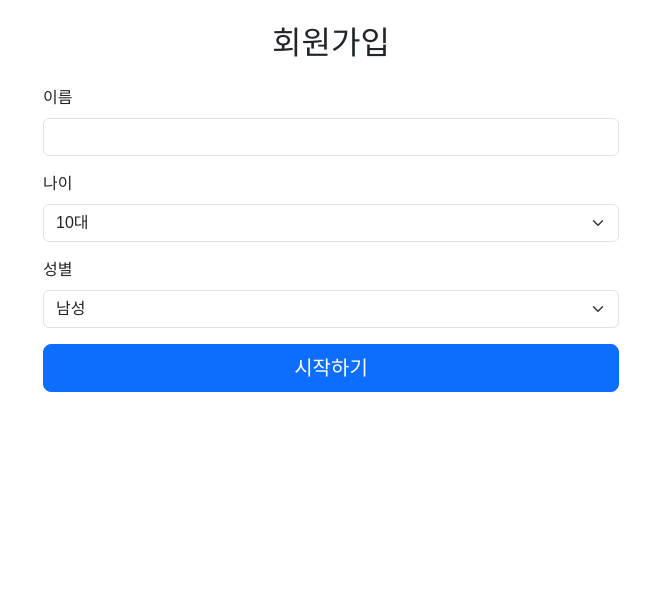
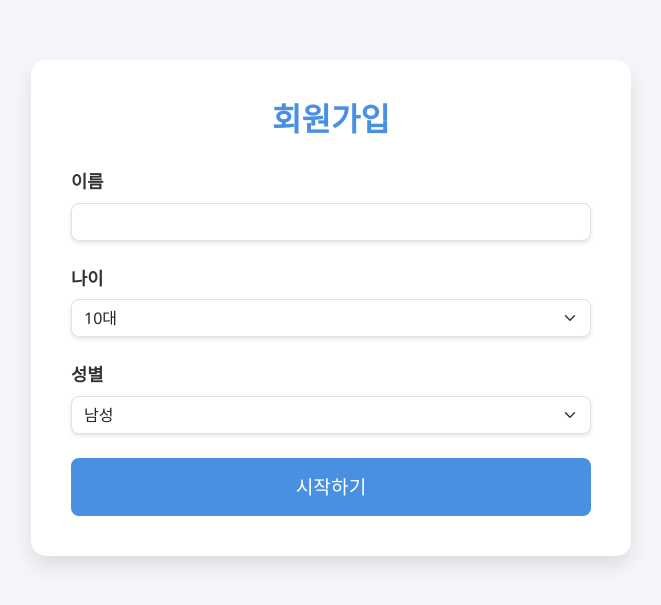
Before and after one commit to Kiyeoun/oz_form, a Python web app: template app/templates/signup.html in a window 1280 px wide. Shown: the top 605 px of the page, without its empty margins (309-970 px from the left). Run offline with Jinja, Linux system fonts and the light colour scheme; the template is opened without the code that fills it, so the values that code supplies are empty.

Commit message:
✨ Html css 개선
html css 개선

```diff
--- a/app/routes/get_question.py
+++ b/app/routes/get_question.py
@@ -11,8 +11,8 @@ def GET_detail_question(sqe):
 	if request.method == 'GET':
 		user_id = session.get('user_id') # Flask session에서 user_id를 가져온다
 		if not user_id:
-			flash('로그인이 필요합니다. 회원가입 페이지로 이동합니다.', 'warning')
-			return redirect(url_for('signup.Signup'))
+			flash('로그인이 필요합니다. 메인 화면으로 이동합니다.', 'warning')
+			return redirect(url_for('signup.index'))
 		# #쿼리 문자열에서 user_id 가져오기, 세션x버전
 		# user_id = request.args.get('user_id', type=int)
 		# if not user_id:
--- a/app/routes/post_question.py
+++ b/app/routes/post_question.py
@@ -12,8 +12,8 @@ def POST_detail_question(sqe): # sqe는 URL 경로에서 받아온다
 		# 쿼리 문자열, session user_id 가져오기
 		user_id = session.get('user_id')
 		if not user_id:
-			flash('로그인이 필요합니다. 회원가입 페이지로 이동합니다.', 'warning')
-			return redirect(url_for('signup.Signup'))
+			flash('로그인이 필요합니다. 메인 화면으로 이동합니다.', 'warning')
+			return redirect(url_for('signup.index'))
 
 		# 세션에서 사용자가 접근할 수 있는 질문 번호 확인
 		current_step = session.get('current_question', 1) # current_question이라는 key가 없으면 초기 value 1으로 설정
--- a/app/templates/signup.html
+++ b/app/templates/signup.html
@@ -5,29 +5,81 @@
     <title>Sign Up</title>
     <link href="https://cdn.jsdelivr.net/npm/bootstrap@5.3.3/dist/css/bootstrap.min.css" rel="stylesheet">
     <style>
-        body { font-family: Arial, sans-serif; }
-        .container { max-width: 600px; }
+        body {
+            font-family: 'Segoe UI', Tahoma, Geneva, Verdana, sans-serif;
+            background-color: #f4f6f9; /* 부드러운 회색 배경 */
+            color: #333;
+        }
+        .container {
+            max-width: 600px;
+            background-color: #fff;
+            border-radius: 15px;
+            box-shadow: 0 10px 20px rgba(0, 0, 0, 0.1);
+            padding: 40px;
+            margin-top: 60px;
+        }
+        h2 {
+            font-size: 2rem;
+            font-weight: 700;
+            color: #4A90E2;
+            margin-bottom: 30px;
+        }
+        .alert {
+            margin-bottom: 30px;
+            padding: 15px;
+            font-size: 1rem;
+            border-radius: 8px;
+            background-color: #f8d7da;
+            color: #721c24;
+        }
+        .alert p {
+            margin: 0;
+        }
+        .form-label {
+            font-size: 1.1rem;
+            font-weight: 600;
+            color: #333;
+        }
+        .form-select, .form-control {
+            border-radius: 8px;
+            box-shadow: 0 2px 4px rgba(0, 0, 0, 0.1);
+            font-size: 1rem;
+        }
+        .btn-primary {
+            width: 100%;
+            padding: 15px;
+            font-size: 1.2rem;
+            border-radius: 8px;
+            background-color: #4A90E2;
+            border: none;
+            color: white;
+            transition: background-color 0.3s ease;
+        }
+        .btn-primary:hover {
+            background-color: #357ABD;
+        }
     </style>
 </head>
 <body>
     <div class="container">
-        <!--flash 띄우는 html-->
         {% with messages = get_flashed_messages() %}
         {% if messages %}
-            <div class="alert alert-warning text-center" style="width: 50%; margin: 0 auto;">
+            <div class="alert text-center" style="width: 80%; margin: 0 auto;">
                 {% for message in messages %}
                     <p>{{ message }}</p>
                 {% endfor %}
             </div>
         {% endif %}
         {% endwith %}
-        <h2 class="my-4 text-center">회원가입</h2>
+
+        <h2 class="text-center">회원가입</h2>
+
         <form id="signup-form">
-            <div class="mb-3">
+            <div class="mb-4">
                 <label for="name" class="form-label">이름</label>
                 <input type="text" class="form-control" id="name" required>
             </div>
-            <div class="mb-3">
+            <div class="mb-4">
                 <label for="age" class="form-label">나이</label>
                 <select class="form-select" id="age" required>
                     <option value="teen">10대</option>
@@ -37,14 +89,14 @@
                     <option value="fifty">50대</option>
                 </select>
             </div>
-            <div class="mb-3">
+            <div class="mb-4">
                 <label for="gender" class="form-label">성별</label>
                 <select class="form-select" id="gender" required>
                     <option value="male">남성</option>
                     <option value="female">여성</option>
                 </select>
             </div>
-            <button type="submit" class="btn btn-primary btn-lg w-100">시작하기</button>
+            <button type="submit" class="btn btn-primary">시작하기</button>
         </form>
     </div>
 
```
Also changed, not shown: app/routes/results.py (+6 -5 lines), app/templates/index.html (+66 -9 lines), app/templates/question.html (+72 -10 lines), app/templates/results.html (+40 -9 lines).
